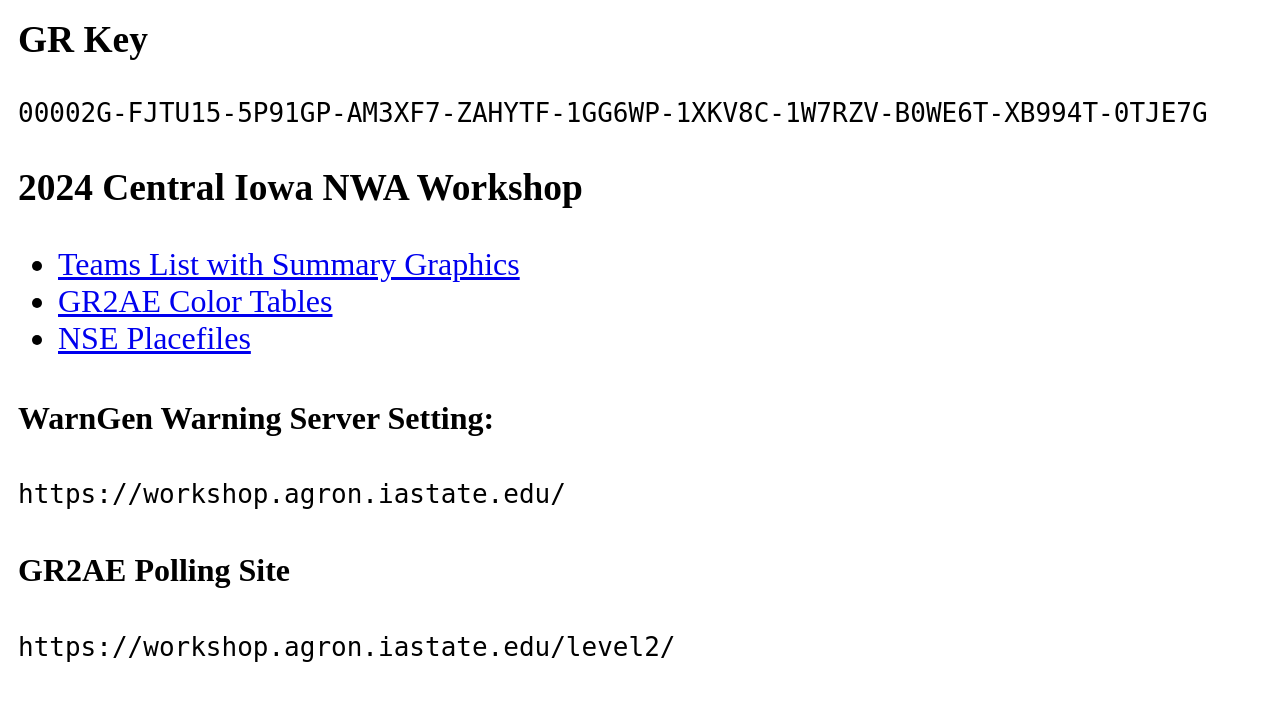
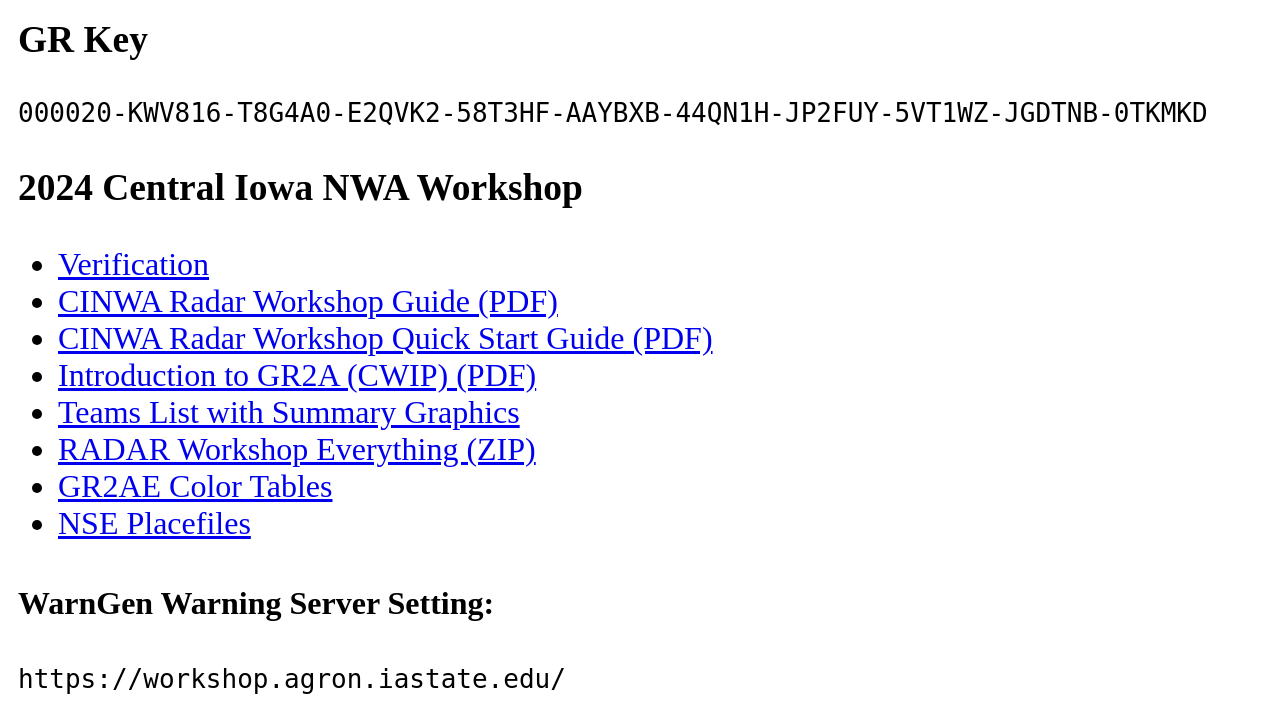
Before and after one commit to akrherz/nwa, a PHP site: page / in a window 1280 px wide. Shown: the top 705 px of the page. Run offline with PHP 8.4, Linux system fonts and the light colour scheme.

Commit message:
last of NWA2024 updates

```diff
--- a/htdocs/index.php
+++ b/htdocs/index.php
@@ -11,12 +11,17 @@ body {
 
 <h3>GR Key</h3>
 
-<code>00002G-FJTU15-5P91GP-AM3XF7-ZAHYTF-1GG6WP-1XKV8C-1W7RZV-B0WE6T-XB994T-0TJE7G</code>
+<code>000020-KWV816-T8G4A0-E2QVK2-58T3HF-AAYBXB-44QN1H-JP2FUY-5VT1WZ-JGDTNB-0TKMKD</code>
 
 <h3>2024 Central Iowa NWA Workshop</h3>
 
 <ul>
+    <li><a href="cow.php">Verification</a></li>
+    <li><a href="guide.pdf">CINWA Radar Workshop Guide (PDF)</a></li>
+    <li><a href="guickstart.pdf">CINWA Radar Workshop Quick Start Guide (PDF)</a></li>
+    <li><a href="intro.pdf">Introduction to GR2A (CWIP) (PDF)</a></li>
     <li><a href="teams.php">Teams List with Summary Graphics</a></li>
+    <li><a href="workshop.zip">RADAR Workshop Everything (ZIP)</a></li>
     <li><a href="tables">GR2AE Color Tables</a></li>
     <li><a href="NSE/">NSE Placefiles</a></li>
 </ul>
```
Also changed, not shown: htdocs/cow.php (+4 -3 lines), htdocs/teams.php (+5 -5 lines).
